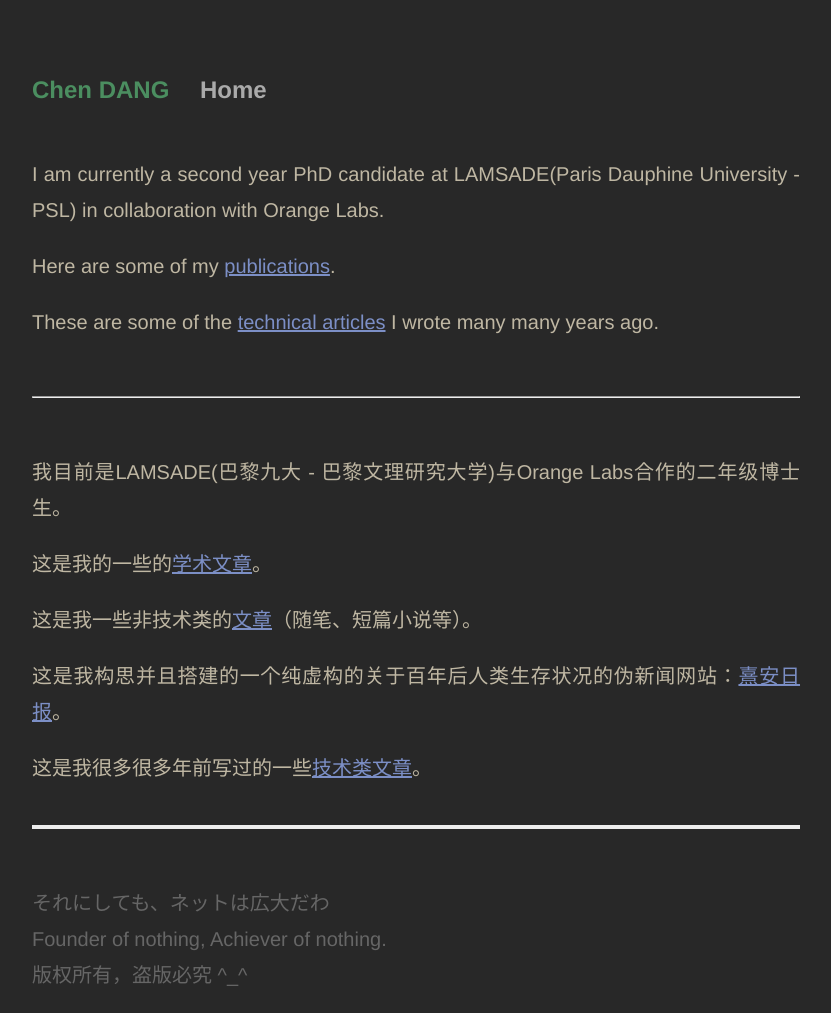
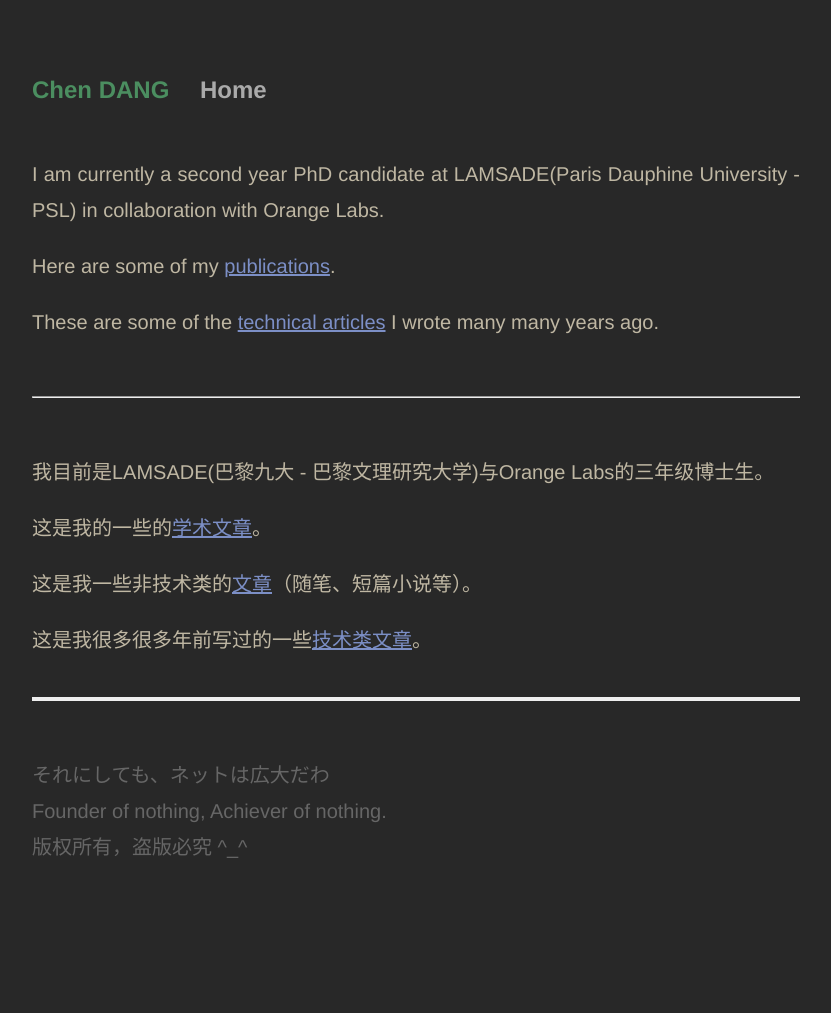
Before and after one commit to Donche/Donche.github.io, a Jekyll site: the page built from index.html, in a window 1280 px wide. Shown: the whole page, without its empty margins (224-1055 px from the left). Built offline with Jekyll 4.4.1, drawn with Linux system fonts in a browser that asks for light colours; after the commit the page ends 972 px from its top, so only the background shows below that.

Commit message:
Update index.html

```diff
--- a/index.html
+++ b/index.html
@@ -13,10 +13,9 @@ title: Donche
   <hr/>
   <br/>
 
-  <p>我目前是LAMSADE(巴黎九大 - 巴黎文理研究大学)与Orange Labs合作的二年级博士生。</p>
+  <p>我目前是LAMSADE(巴黎九大 - 巴黎文理研究大学)与Orange Labs的三年级博士生。</p>
   <p>这是我的一些的<a href= "https://www.researchgate.net/profile/Chen-Dang-2">学术文章</a>。</p>
   <p>这是我一些非技术类的<a href="/nothing">文章</a>（随笔、短篇小说等）。</p>
-  <p>这是我构思并且搭建的一个纯虚构的关于百年后人类生存状况的伪新闻网站：<a href="/The-Sian-Daily/index-cn.html">熹安日报</a>。</p>
   <p>这是我很多很多年前写过的一些<a href="/archive.html">技术类文章</a>。</p>
 
 
```
